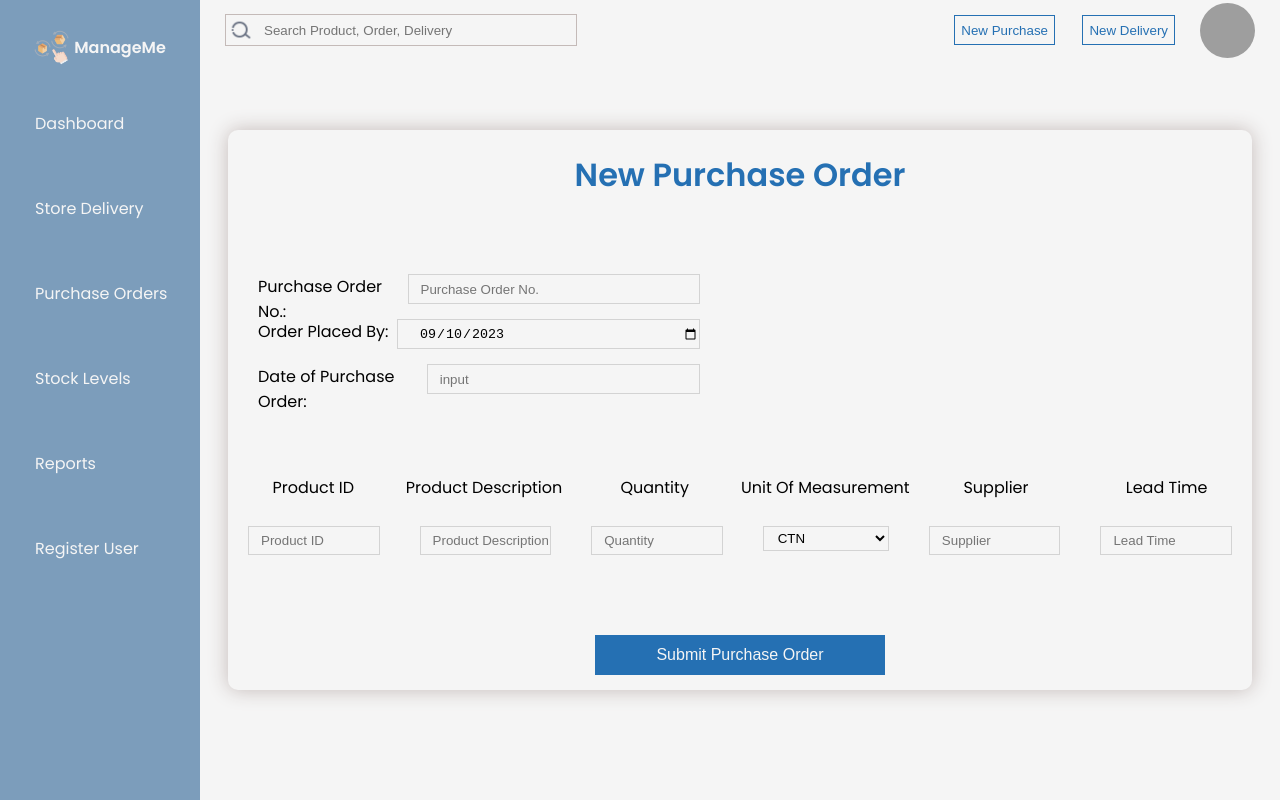
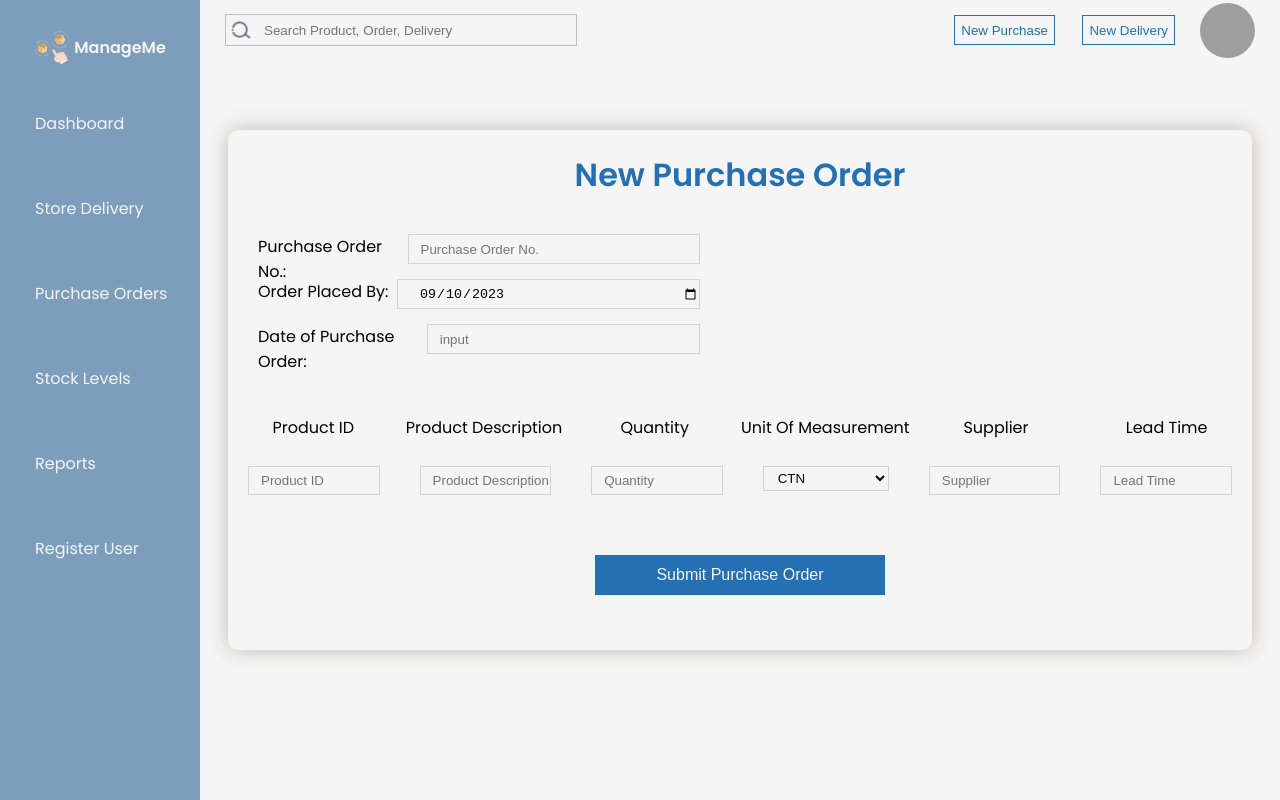
Before and after one commit to abigail-143/sei45-project4-ManageMe, a React (Vite) app in the folder frontend/: page /main in a window 1280 px wide. Both pictures are taken after a click on the button "New Purchase". Built offline with nearby package versions, Linux system fonts and the light colour scheme; grey boxes are pictures that could not be loaded.

Commit message:
amend css for new PO component

```diff
--- a/frontend/src/Components/ManagerOnly/NewPurchaseOrder.module.css
+++ b/frontend/src/Components/ManagerOnly/NewPurchaseOrder.module.css
@@ -14,7 +14,7 @@
   /* border: 1px solid black;
   background-color: lavenderblush; */
   width: 80vw;
-  height: 70vh;
+  max-height: 65vh;
   margin-top: 70px;
   display: flex;
   flex-direction: column;
@@ -25,14 +25,13 @@
 
 .boxHeader {
   color: var(--blue);
-  margin-bottom: 40px;
+  margin-bottom: 20px;
 }
 
 .orderDetails {
   /* background-color: lemonchiffon;
   border: 1px solid sandybrown; */
   width: inherit;
-  margin-top: 20px;
 }
 
 .orderDetailsInput {
@@ -58,7 +57,8 @@
   /* background-color: antiquewhite;
   border: 1px solid violet; */
   width: inherit;
-  margin: 50px 0 70px 0;
+  margin: 30px 0 50px 0;
+  max-height: 150px;
 }
 
 .labelInput > input {
```
Lines whose indentation alone changed are shown as unchanged.
